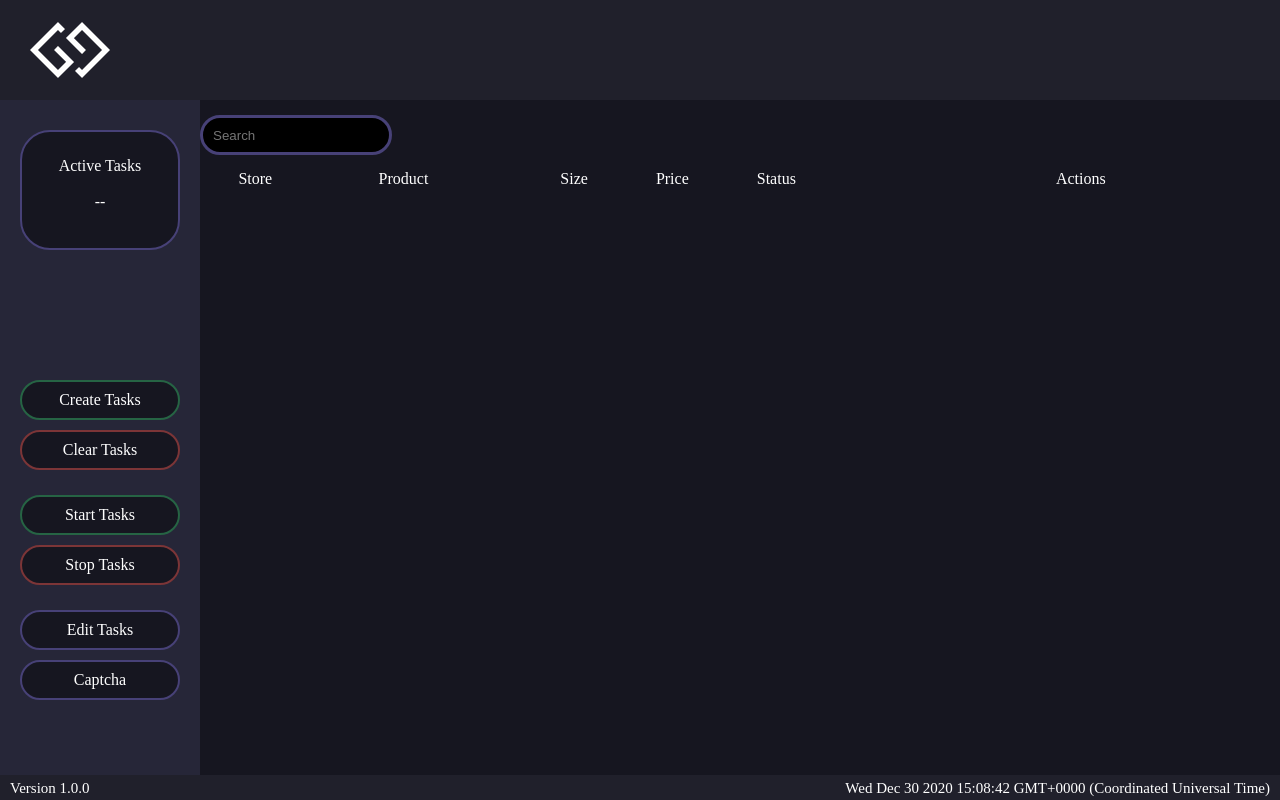
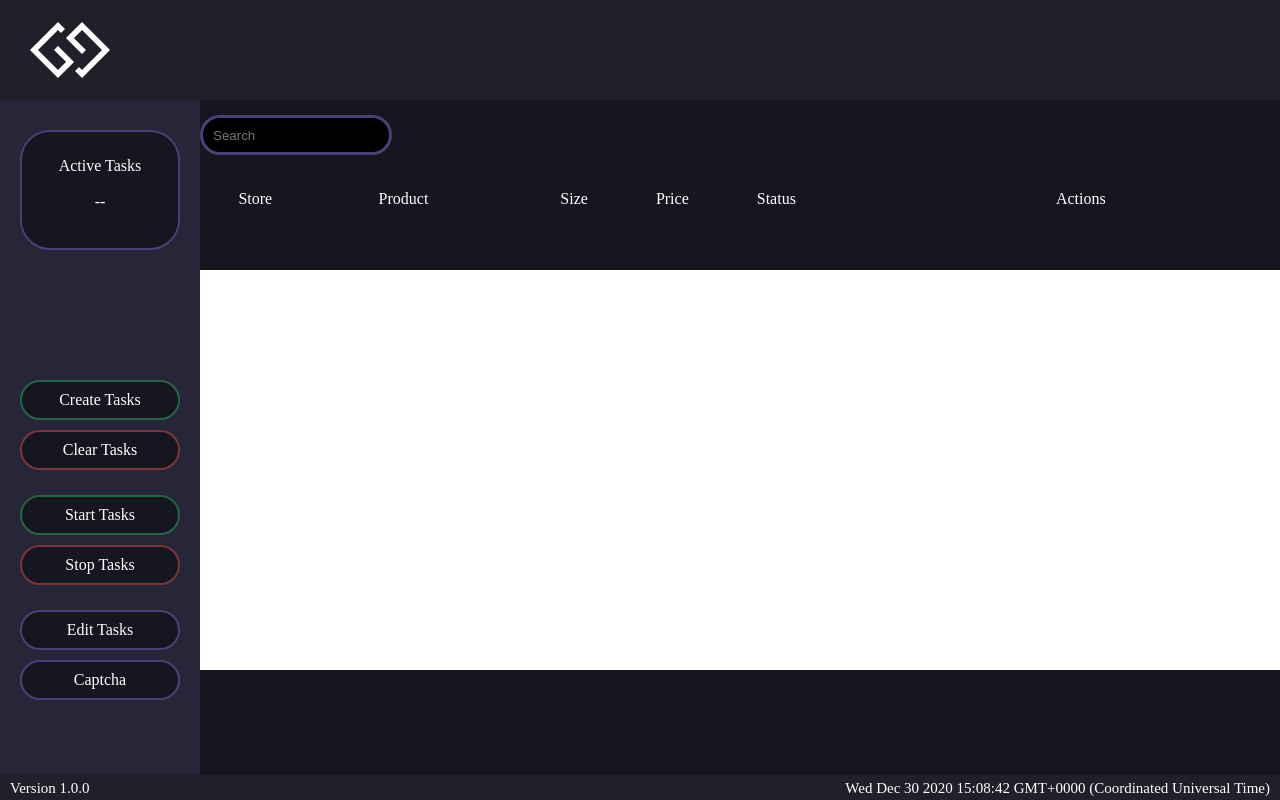
Before and after one commit to senazadeh/Celestial, a plain HTML site: page index.html in a window 1280 px wide. Drawn offline with Linux system fonts and the light colour scheme.

Commit message:
JS linked

```diff
--- a/index.html
+++ b/index.html
@@ -5,7 +5,6 @@
 <meta charset="UTF-8">
 <link rel="stylesheet" href="https://cdnjs.cloudflare.com/ajax/libs/font-awesome/5.12.1/css/all.min.css">
 <link rel="stylesheet" href="style.css">
-<script rel="javascript" src="main.js"></script>
 <title>Celestial</title>
 
 <header>
@@ -52,11 +51,11 @@
         <div class="version">Version 1.0.0</div>
         <p id="demo"></p>
 
-        <script>
-            var d = new Date();
-            document.getElementById("demo").innerHTML = d;
-        </script>
 
+
+
+
+        <script src="main.js"></script>
     </div>
 </footer>
 
--- a/main.js
+++ b/main.js
@@ -0,0 +1,3 @@
+
+var d = new Date();
+document.getElementById("demo").innerHTML = d;
--- a/style.css
+++ b/style.css
@@ -47,6 +47,7 @@
     left: 200px;
     height: 100px;
     width: 90vw;
+    padding-top: 20px;
 }
 #store {
     display: inline;
@@ -71,6 +72,14 @@
 #actions {
     display: inline;
     margin-left: 20vw;
+}
+.taskContainer {
+    position: fixed;
+    top: 270px;
+    left: 200px;
+    width: 90vw;
+    height: 400px;
+    background-color: white;
 }
 .sidebar {
     position: fixed;
```
